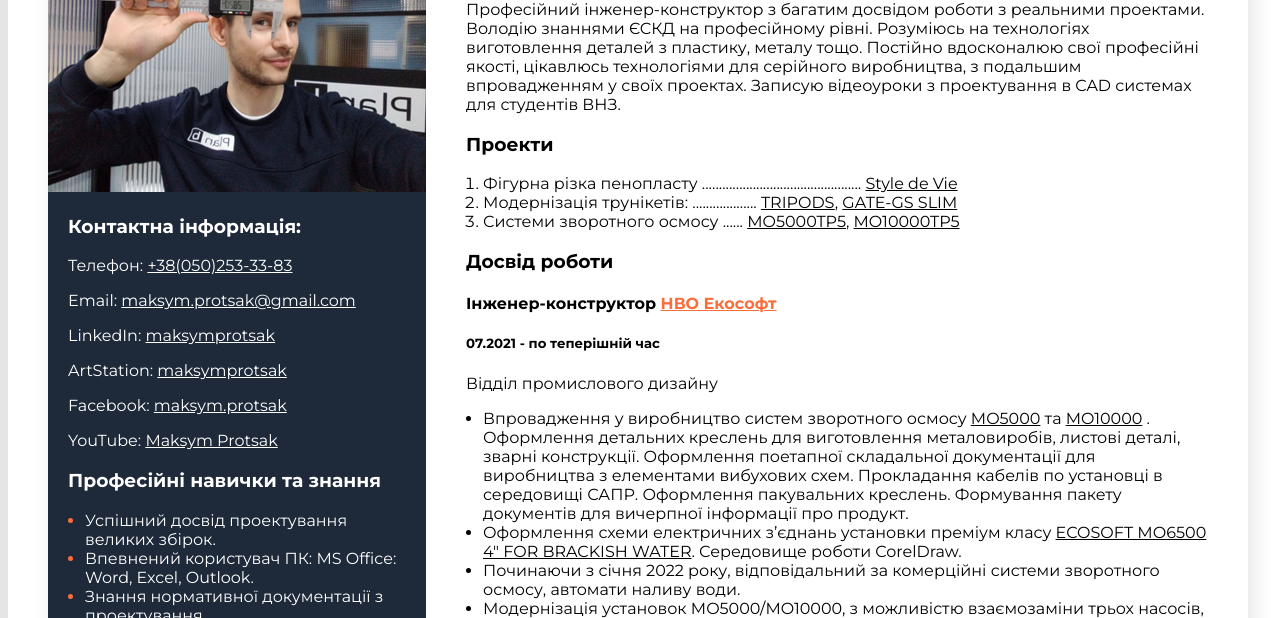
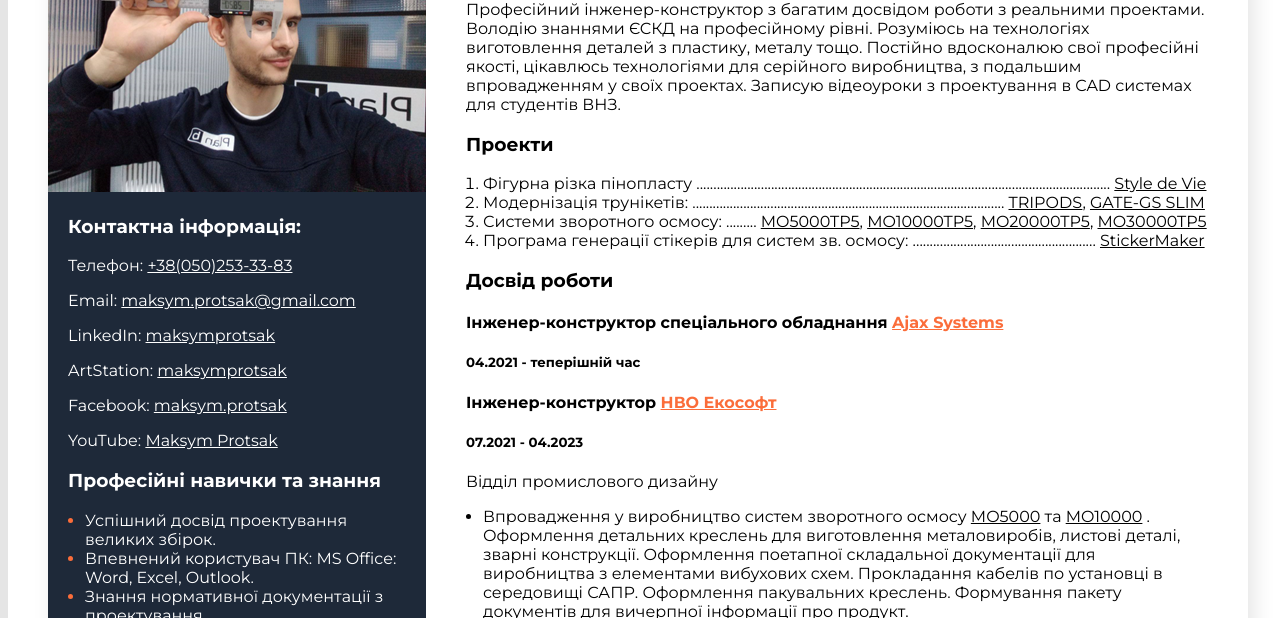
Before and after one commit to MaksymProtsak/resumeDesignEngineer, a plain HTML site: page index.html in a window 1280 px wide. Shown: the part 179-797 px from the top of the page. Drawn offline with Linux system fonts and the light colour scheme.

Commit message:
Update index.html

```diff
--- a/index.html
+++ b/index.html
@@ -33,32 +33,45 @@
                     <h3>Проекти</h3>
                     <ol class="padding-left">
                         <li>
-                            Фігурна різка пенопласту
-                            ...............................................
+                            Фігурна різка пінопласту
+                            ..........................................................................................................................
                             <a href="https://barb.ua/uploads/19847/AZoCJz.jpg" class="link-color">Style de Vie</a>
                         </li>
                         <li>
                             Модернізація трунікетів:
-                            ...................
+                            ............................................................................................
                             <a href="https://ua.turniket.net/katalog/turniketi-tripodi" class="link-color">TRIPODS</a>,
                             <a href="https://ua.turniket.net/katalog/turniketi-khvirtki/gate-gs-slim" class="link-color">GATE-GS SLIM</a>
                         </li>
                         <li>
-                            Системи зворотного осмосу
-                            ......
-                            <a href="https://www.ecosoft.com/product/com-mo5000tp5" class="link-color">MO5000TP5</a>,
-                            <a href="https://www.ecosoft.com/product/com-mo10000tp5" class="link-color">MO10000TP5</a>
+                            Системи зворотного осмосу:
+                            .........
+                            <a href="https://www.ecosoft.com/product-ecosoft/com-mo5000tp5" class="link-color">MO5000TP5</a>,
+                            <a href="https://www.ecosoft.com/product-ecosoft/com-mo10000tp5" class="link-color">MO10000TP5</a>,
+                            <a href="https://www.ecosoft.com/product-ecosoft/com-mo20000tp5" class="link-color">MO20000TP5</a>,
+                            <a href="https://www.ecosoft.com/product-ecosoft/com-mo30000tp5" class="link-color">MO30000TP5</a>
+
+                        </li>
+                        <li>
+                            Програма генерації стікерів для систем зв. осмосу:
+                            ......................................................
+                            <a href="https://www.youtube.com/watch?v=1sSYJv_Hi6Q&ab_channel=MaksymProtsak" class="link-color">StickerMaker</a>
                         </li>
                     </ol>
                 </div>
                 <!--expeirience-->
                 <div>
                     <h3>Досвід роботи</h3>
+                    <!--ajax systems-->
+                    <div>
+                        <h4>Інженер-конструктор спеціального обладнання <a href="https://ajax.systems/" class="mark-color">Ajax Systems</a> </h4>
+                        <h5>04.2021 - теперішній час</h5>
+                    </div>
                     <!--ecosoft-->
                     <div>
 
                         <h4>Інженер-конструктор <a href="https://ecosoft.ua/ua/" class="mark-color">НВО Екософт</a> </h4>
-                        <h5>07.2021 - по теперішній час</h5>
+                        <h5>07.2021 - 04.2023</h5>
                         <p>Відділ промислового дизайну</p>
                         <ul  class="padding-left">
                             <li>
@@ -110,7 +123,7 @@
 
                     <!--Plan-B-->
                     <div>
-                        <h4>Інженер-конструктор <a href="https://www.pb-lab.com.ua/" class="mark-color">Plan-B</a></h4>
+                        <h4>Інженер-конструктор <a href="https://www.facebook.com/plan.b.laboratory/" class="mark-color">Plan-B</a></h4>
                         <h5>08.2019 – 03.2020</h5>
                         <ul  class="padding-left">
                             <li>Проектування елементів декору в САПР системах.</li>
```
